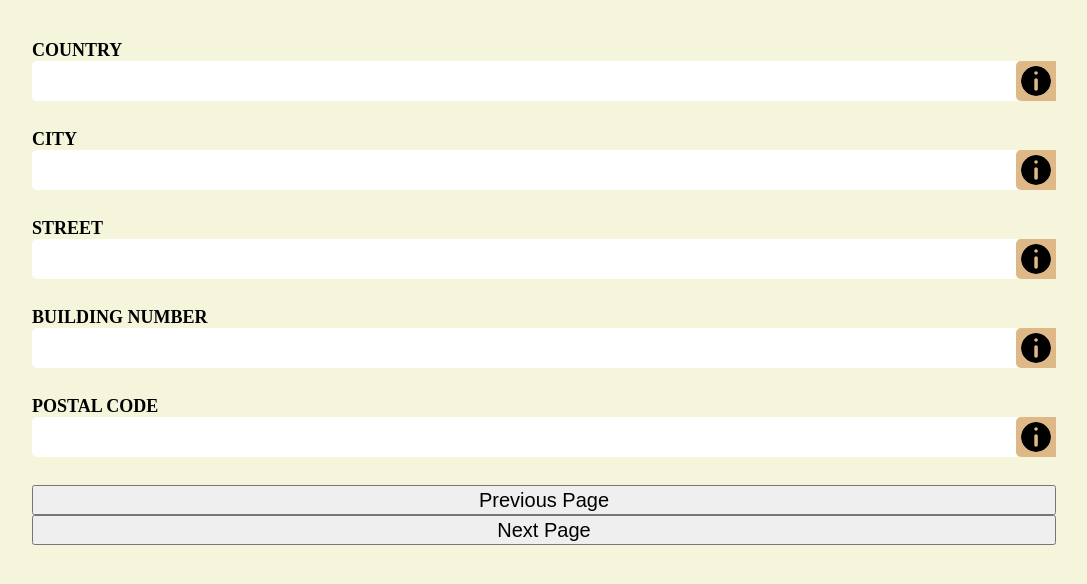
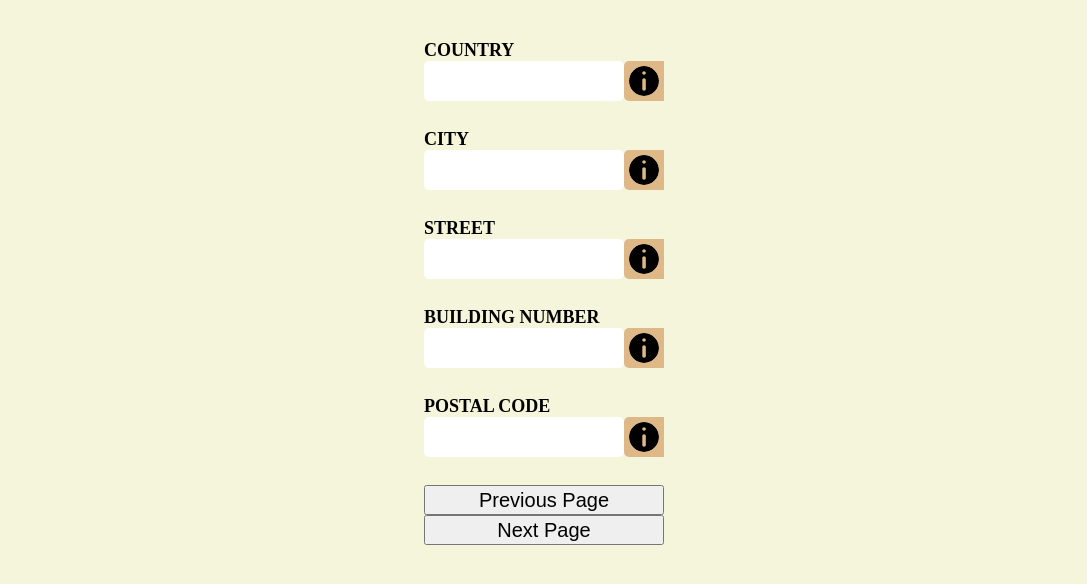
Before and after one commit to bartokrol/FormValidator, a React (Create React App) app: page / in a window 1280 px wide. Shown: the top 584 px of the page, without its empty margins (96-1183 px from the left). Built offline with nearby package versions, Linux system fonts and the light colour scheme.

Commit message:
add variables inside App.scss and set pageWidth, and inputWidth

```diff
--- a/src/styles/App.css
+++ b/src/styles/App.css
@@ -32,7 +32,7 @@
 
 .form__firstPage {
   min-height: 90vh;
-  width: 80vw;
+  max-width: 280px;
   margin: auto auto;
   display: -webkit-box;
   display: -ms-flexbox;
@@ -55,13 +55,14 @@
 }
 
 .form__firstPage__inputContainer input {
-  width: 100%;
+  width: calc(280px - (40px * 2));
+  margin-right: 40px;
 }
 
 .form__firstPage__inputContainer__information {
   position: absolute;
   background-color: burlywood;
-  border-radius: 5px;
+  border-radius: 5px 0 0 5px;
   right: calc(-100% + 40px);
   top: 0;
   display: -webkit-box;
--- a/src/styles/App.scss
+++ b/src/styles/App.scss
@@ -1,4 +1,7 @@
+// inputHeight also used in informationIcon width
 $inputHeight: 40px;
+$pageWidth: 280px;
+$formWidth: calc(#{$pageWidth} - (#{$inputHeight} * 2));
 
 .form {
 	display: flex;
@@ -24,7 +27,7 @@ $inputHeight: 40px;
 
 	&__firstPage {
 		min-height: 90vh;
-		width: 80vw;
+		max-width: $pageWidth;
 		margin: auto auto;
 		display: flex;
 		flex-direction: column;
@@ -40,13 +43,15 @@ $inputHeight: 40px;
 			overflow: hidden;
 
 			input {
-				width: 100%;
+				// inputHeight also used in informationIcon width
+				width: $formWidth;
+				margin-right: $inputHeight;
 			}
 
 			&__information {
 				position: absolute;
 				background-color: burlywood;
-				border-radius: 5px;
+				border-radius: 5px 0 0 5px;
 				right: calc(-100% + #{$inputHeight});
 				top: 0;
 				display: flex;
```
Also changed, not shown: 1 other file (tests, documents, lock files or other folders).
